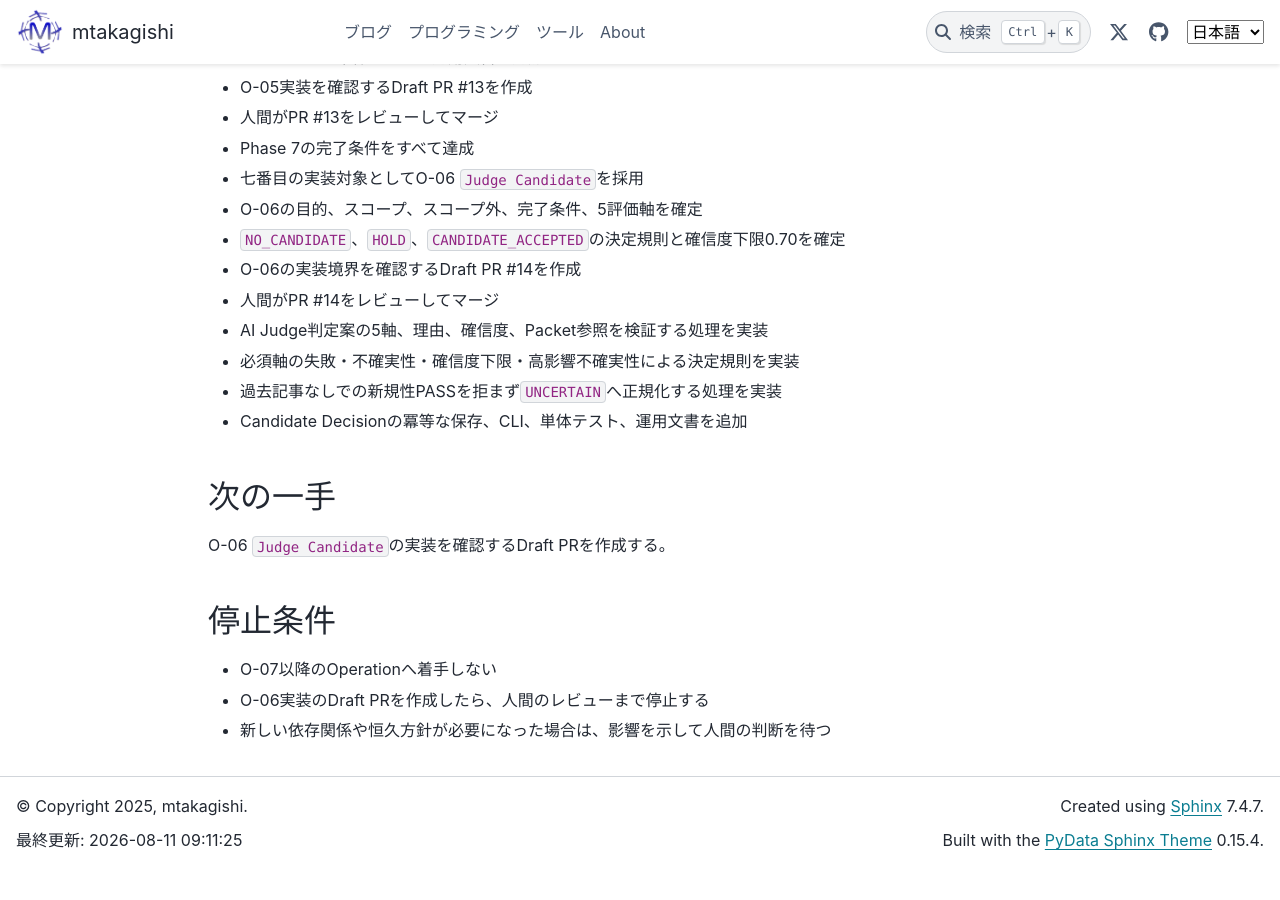
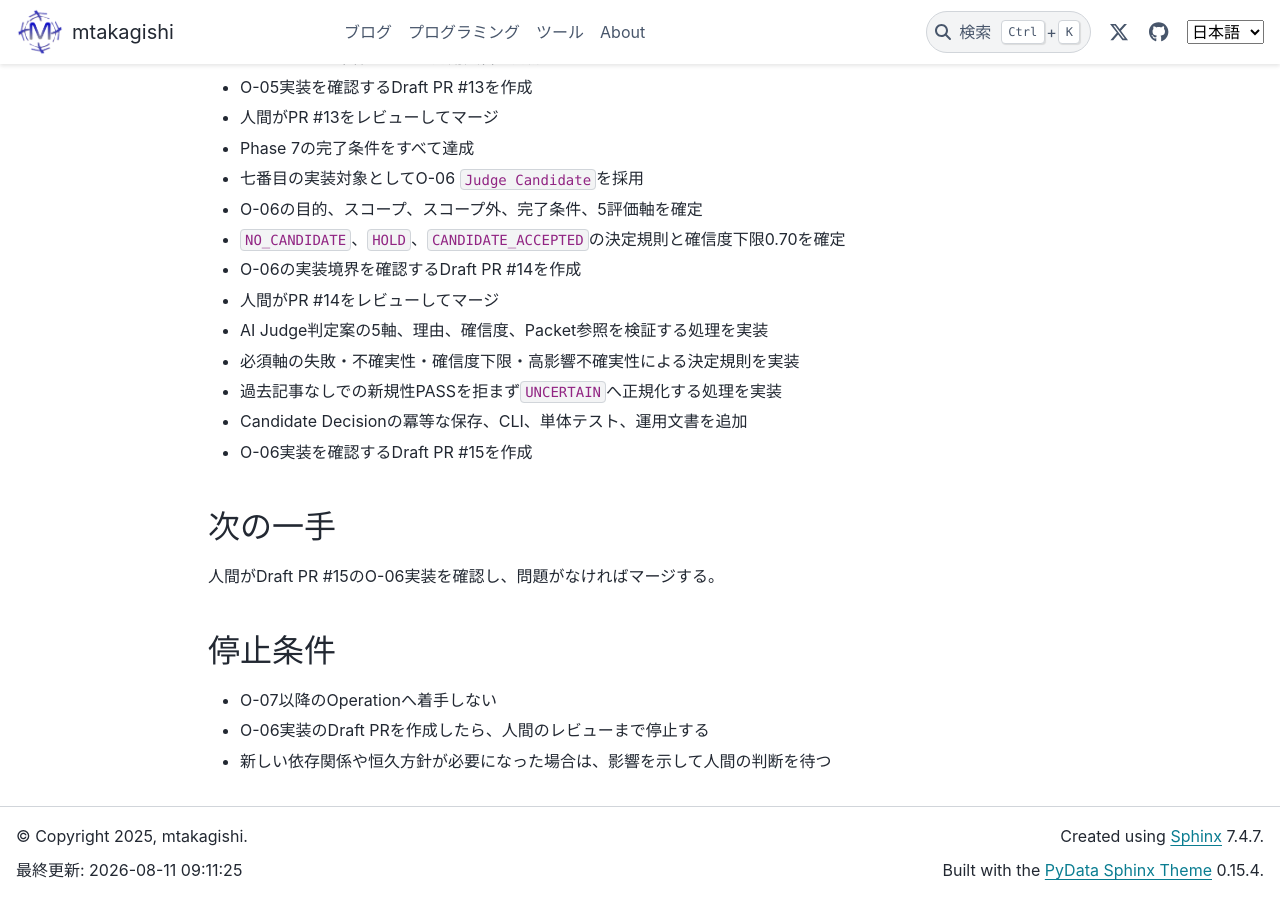
Before and after one commit to mtakagishi/note, a Sphinx documentation site: the page built from docs/agents/knowledge-harness/STATUS.md, in a window 1280 px wide and 900 px high, scrolled down 2142 px. Built offline with Sphinx 7.4.7 and the PyData theme 0.15.4, drawn with Linux system fonts in a browser that asks for light colours; before the commit the page ends 3011 px from its top, so only the background shows below that; some of the changed text lies outside the part shown.

Commit message:
Draft PRの状態を記録

```diff
--- a/docs/agents/knowledge-harness/STATUS.md
+++ b/docs/agents/knowledge-harness/STATUS.md
@@ -5,10 +5,10 @@
 ## 現在地
 
 - フェーズ: Phase 8 / Operation実装
-- 状態: O-06 `Judge Candidate`の実装と検証を完了
+- 状態: O-06 `Judge Candidate`の実装をDraft PR #15でレビュー待ち
 - 継続状態の正本: [GitHub Issue #2](https://github.com/mtakagishi/note/issues/2)
 - 完了PR: [GitHub PR #3](https://github.com/mtakagishi/note/pull/3)、[GitHub PR #4](https://github.com/mtakagishi/note/pull/4)、[GitHub PR #5](https://github.com/mtakagishi/note/pull/5)、[GitHub PR #6](https://github.com/mtakagishi/note/pull/6)、[GitHub PR #7](https://github.com/mtakagishi/note/pull/7)、[GitHub PR #8](https://github.com/mtakagishi/note/pull/8)、[GitHub PR #9](https://github.com/mtakagishi/note/pull/9)、[GitHub PR #10](https://github.com/mtakagishi/note/pull/10)、[GitHub PR #11](https://github.com/mtakagishi/note/pull/11)、[GitHub PR #12](https://github.com/mtakagishi/note/pull/12)、[GitHub PR #13](https://github.com/mtakagishi/note/pull/13)、[GitHub PR #14](https://github.com/mtakagishi/note/pull/14)
-- レビュー対象: なし
+- レビュー対象: [GitHub Draft PR #15](https://github.com/mtakagishi/note/pull/15)
 - ブロッカー: なし
 
 ## 完了
@@ -77,10 +77,11 @@
 - 必須軸の失敗・不確実性・確信度下限・高影響不確実性による決定規則を実装
 - 過去記事なしでの新規性PASSを拒まず`UNCERTAIN`へ正規化する処理を実装
 - Candidate Decisionの冪等な保存、CLI、単体テスト、運用文書を追加
+- O-06実装を確認するDraft PR #15を作成
 
 ## 次の一手
 
-O-06 `Judge Candidate`の実装を確認するDraft PRを作成する。
+人間がDraft PR #15のO-06実装を確認し、問題がなければマージする。
 
 ## 停止条件
 
```
